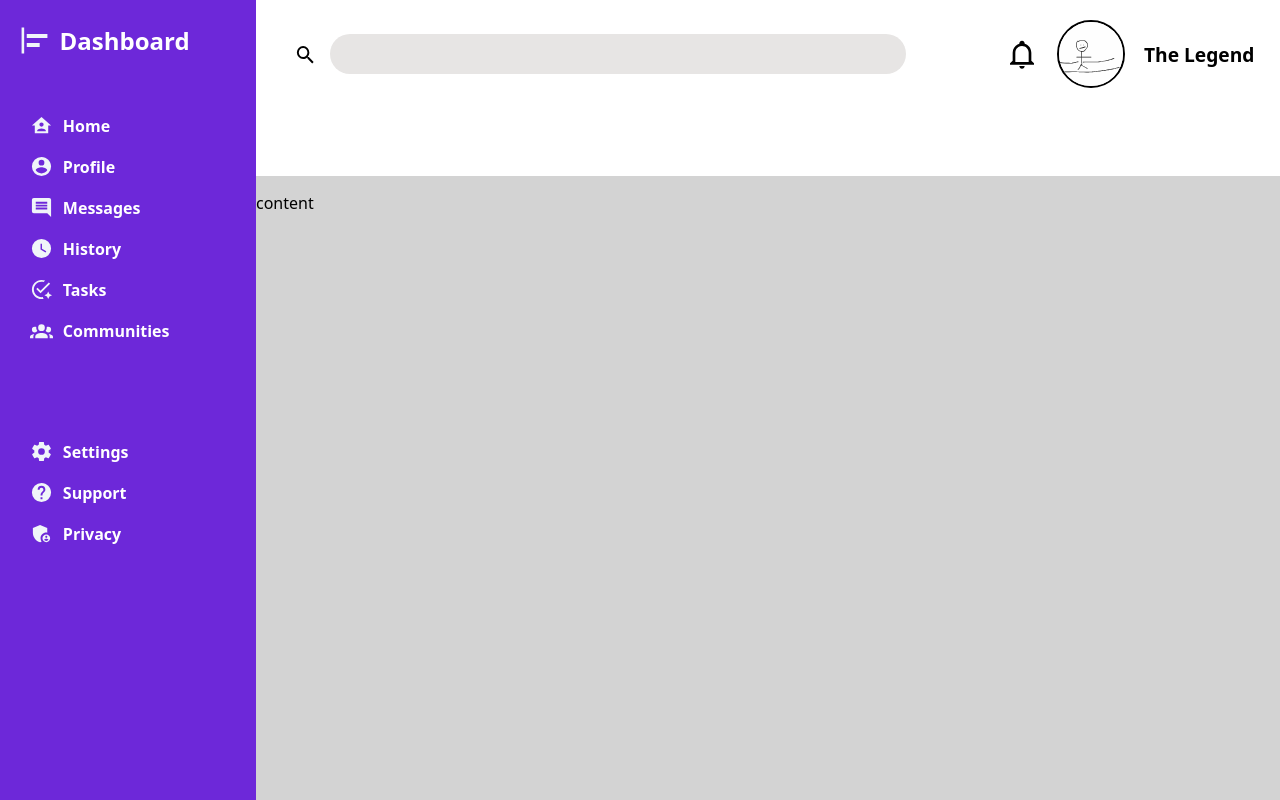
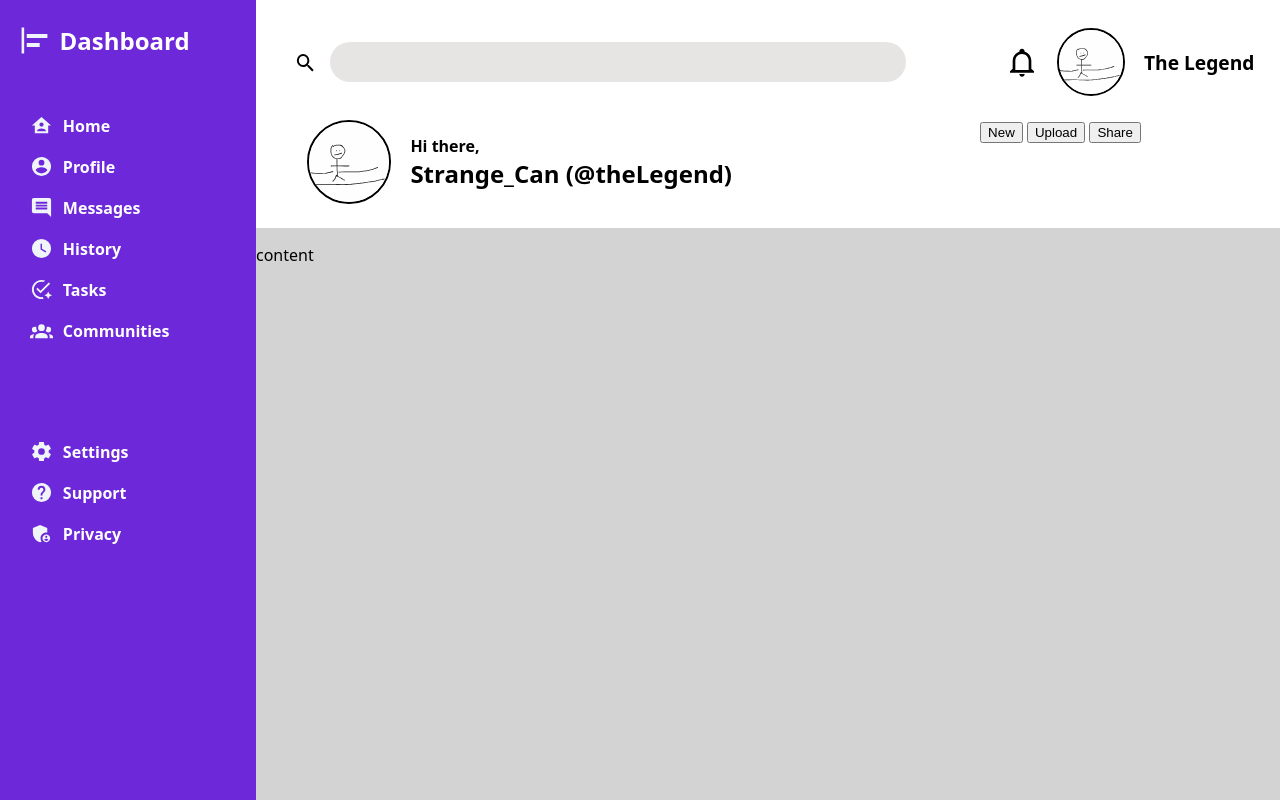
Before and after one commit to Strange-can/admin-dashboard, a plain HTML site: page index.html in a window 1280 px wide. Shown: the top 800 px of the page. Drawn offline with Linux system fonts and the light colour scheme.

Commit message:
Add greetings at header section

```diff
--- a/index.html
+++ b/index.html
@@ -43,7 +43,22 @@
                 <img src="styling-resources/walking-logo-odin.svg" alt="your profile picture">
                 <p>The Legend</p>
             </div>
+
+            <div class="greetings">
+                <img src="styling-resources/walking-logo-odin.svg" alt="your profile picture">
+                <div class="text">
+                    <p>Hi there,</p>
+                    <p>Strange_Can (@theLegend)</p>
+                </div>
+            </div>
+
+            <div class="social">
+                <button type="button">New</button>
+                <button type="button">Upload</button>
+                <button type="button">Share</button>
+            </div>
         </div>
+
         <div class="content">
             <p>content</p>
         </div>
--- a/style.css
+++ b/style.css
@@ -197,6 +197,9 @@ body {
 .header {
     display: grid;
     grid-template: 1fr 1fr / 2.5fr 1fr;
+    row-gap: 2vh;
+
+    padding: 2.5vh 2vw 3vh 3vw;
 }
 
 .search::before {
@@ -209,9 +212,6 @@ body {
 
 .search {
     grid-column: 1 / 2;
-
-    margin-top: 2.5vh;
-    margin-left: 3vw;
 
     display: flex;
     align-items: center;
@@ -231,10 +231,8 @@ body {
 .user-status {
     grid-column: 2 / 3;
 
-    margin-top: 2.5vh;
     font-weight: bold;
     font-size: 1.2em;
-    padding-right: 2vw;
 
     display: flex;
     gap: 1.5vw;
@@ -257,3 +255,28 @@ body {
 .content {
     background-color: lightgray;
 }
+
+.greetings {
+    display: flex;
+    gap: 1.5vw;
+    align-items: center;
+
+    padding-left: 1vw;
+}
+
+.greetings > img {
+    height: 10vh;
+    width: auto;
+
+    border-radius: 50%;
+    border: 2px solid black;
+}
+
+.greetings > .text > p{
+    margin: 0;
+    font-weight: bold;
+}
+
+.greetings > .text > p + p {
+    font-size: 1.5em;
+}
```
